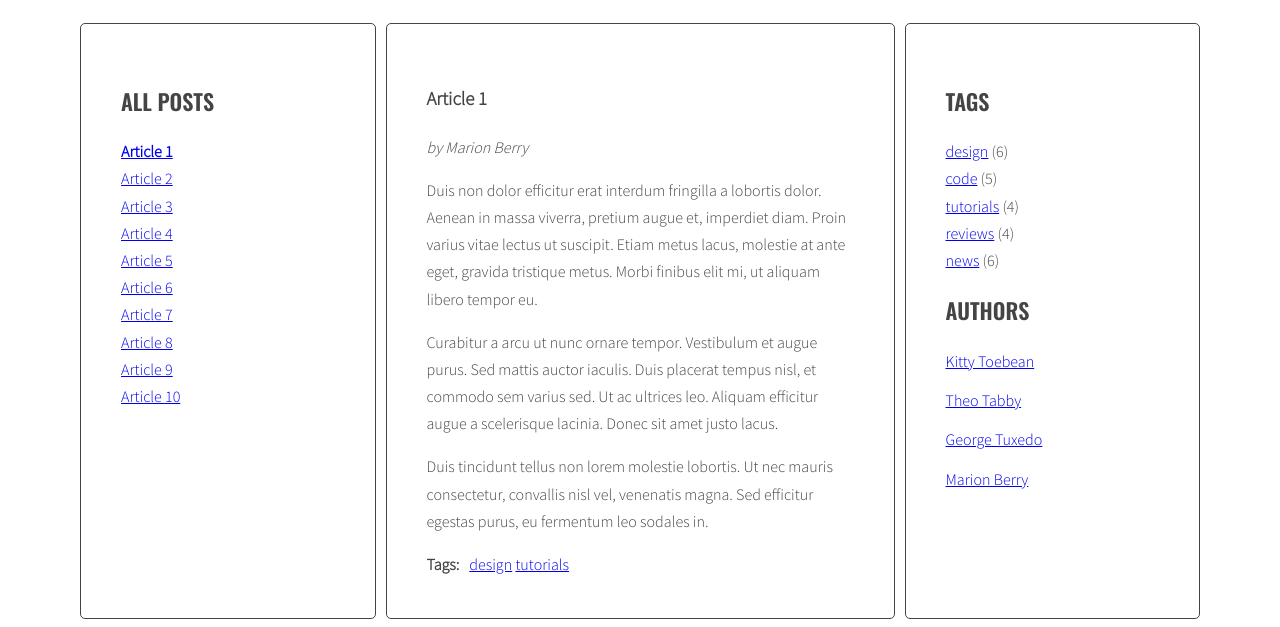
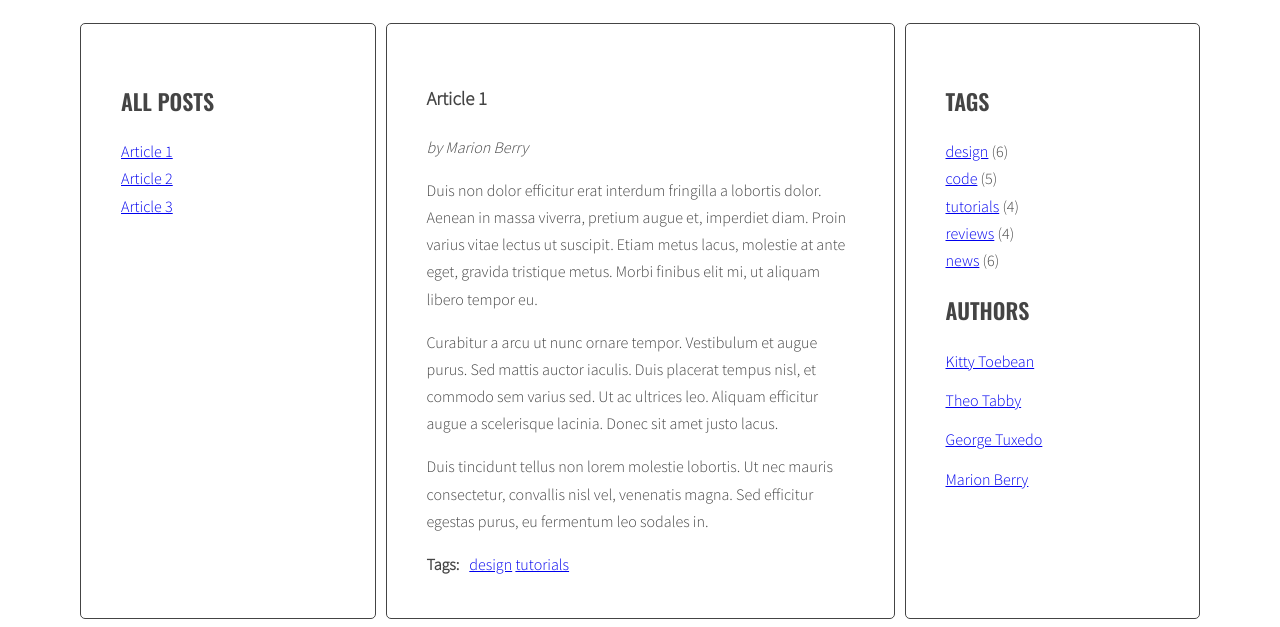
Before and after one commit to DanielTrzeszcz/javascript-blog, a website: page index.html in a window 1280 px wide. Shown: the part 220-847 px from the top of the page. Drawn offline with nearby package versions, Linux system fonts and the light colour scheme.

Commit message:
chyba sie pogubilem

```diff
--- a/index.html
+++ b/index.html
@@ -14,16 +14,6 @@
                 <aside class="sidebar">
                     <h2 class="section-title">All posts</h2>
                     <ul class="list titles">
-                        <li><a href="#article-1" class="active"><span>Article 1</span></a></li>
-                        <li><a href="#article-2"><span>Article 2</span></a></li>
-                        <li><a href="#article-3"><span>Article 3</span></a></li>
-                        <li><a href="#article-4"><span>Article 4</span></a></li>
-                        <li><a href="#article-5"><span>Article 5</span></a></li>
-                        <li><a href="#article-6"><span>Article 6</span></a></li>
-                        <li><a href="#article-7"><span>Article 7</span></a></li>
-                        <li><a href="#article-8"><span>Article 8</span></a></li>
-                        <li><a href="#article-9"><span>Article 9</span></a></li>
-                        <li><a href="#article-10"><span>Article 10</span></a></li>
                     </ul>
                 </aside>
                 <section class="posts">
--- a/js/script.js
+++ b/js/script.js
@@ -40,3 +40,41 @@ const links = document.querySelectorAll('.titles a');
 for (let link of links) {
     link.addEventListener('click', titleClickHandler);
 }
+
+const optArticleSelector = '.post',
+  optTitleSelector = '.post-title',
+  optTitleListSelector = '.titles';
+
+function generateTitleLinks() {
+  /* remove contents of titleList */
+  const titleList = document.querySelector(optTitleListSelector);
+  titleList.innerHTML = '';
+
+  /* for each article */
+  const articles = document.querySelectorAll(optArticleSelector);
+
+  for (let article of articles) {
+    /* get the article id */
+    const articleId = article.getAttribute('id');
+
+    /* find the title element */
+    const titleElement = article.querySelector(optTitleSelector);
+
+    /* get the title from the title element */
+    const articleTitle = titleElement.innerHTML;
+
+    /* create HTML of the link */
+    const linkHTML = `<li><a href="#${articleId}"><span>${articleTitle}</span></a></li>`;
+
+    /* insert link into titleList using insertAdjacentHTML */
+    titleList.insertAdjacentHTML('beforeend', linkHTML);
+  }
+
+  /* Add event listeners to newly created links */
+  const links = titleList.querySelectorAll('a');
+  for (let link of links) {
+    link.addEventListener('click', titleClickHandler);
+  }
+}
+
+generateTitleLinks();
```
